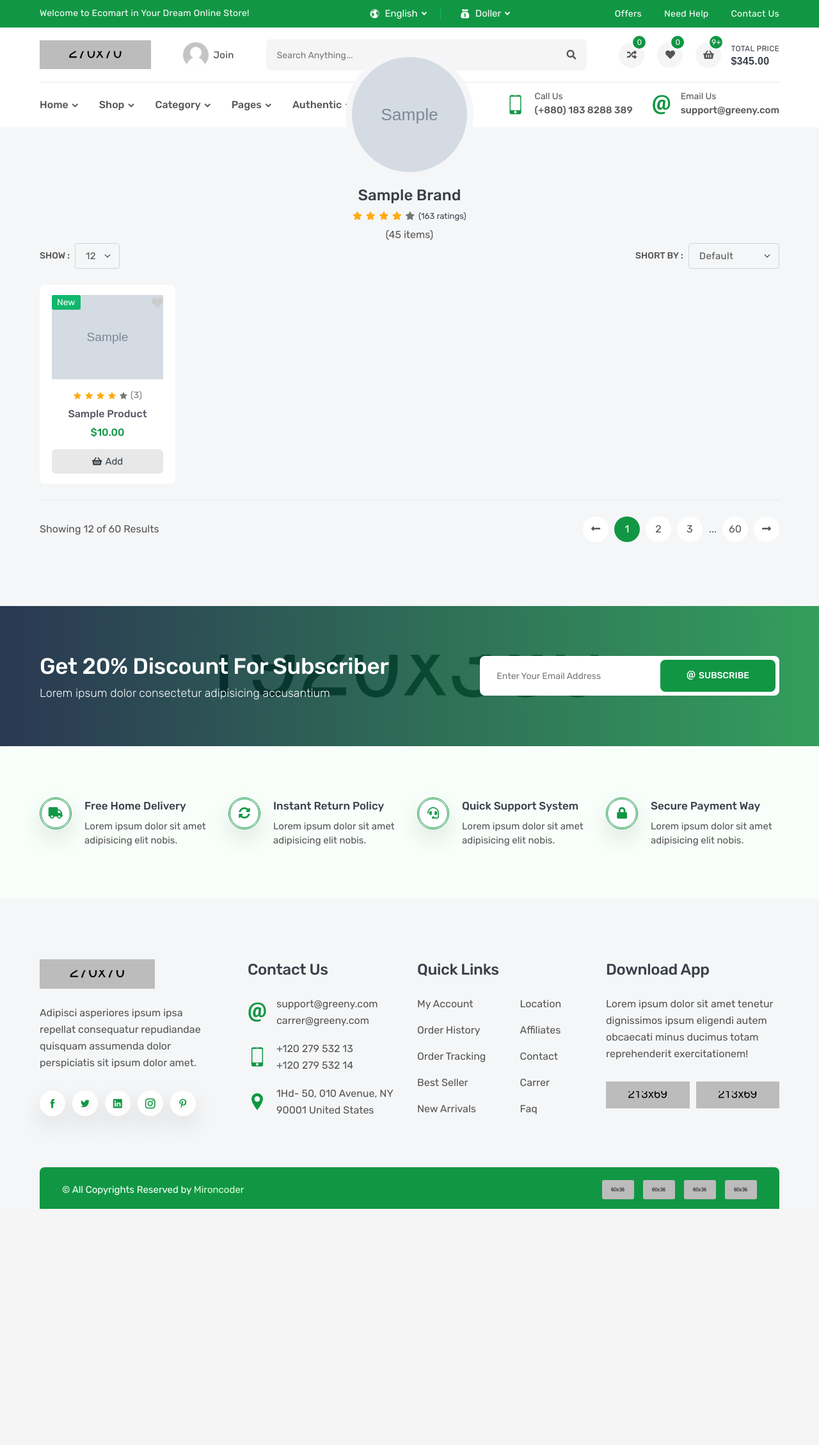
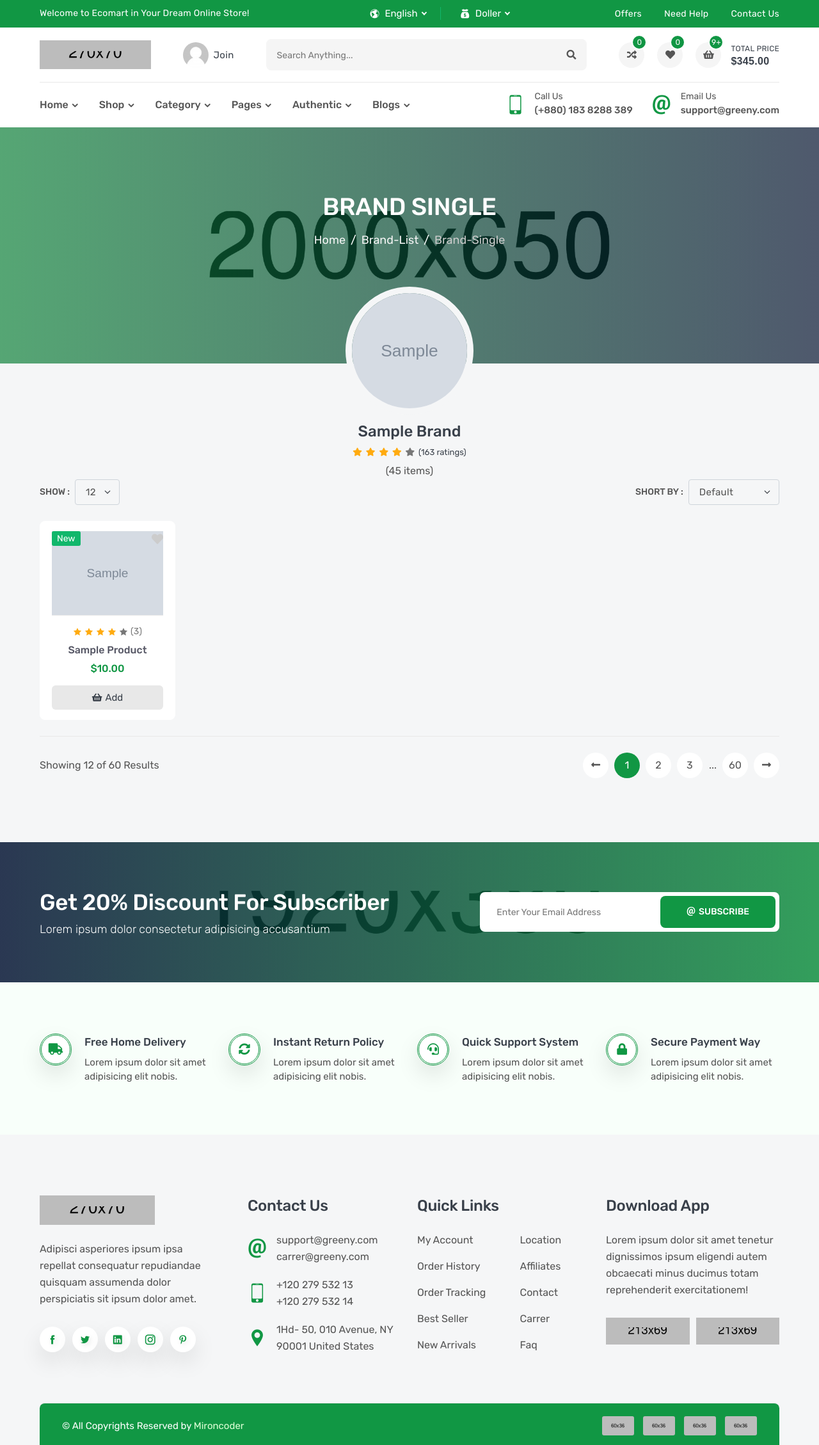
Before and after one commit to mohammdhawa/Amazon-Clone-Using-Django, a Django app: a page that uses products/templates/products/brand_detail.html in a window 1280 px wide. Shown: the whole page at 64% size. Before the commit the page ends 1889 px from the top, so only its background shows below. Run offline with Django 5.2, Linux system fonts and the light colour scheme; tables that the repository leaves empty hold one stand-in row (values such as "Sample post"); grey boxes marked "Sample" are stand-in pictures; some libraries are stand-ins or nearby versions.

Commit message:
add brand detail using ListView logic

```diff
--- a/products/templates/products/brand_detail.html
+++ b/products/templates/products/brand_detail.html
@@ -7,12 +7,29 @@
 
 {% block body %}
 
+    <!--=====================================
+                    BANNER PART START
+        =======================================-->
+        <section class="single-banner" style="background: url(images/single-banner.jpg) no-repeat center;">
+            <div class="container">
+                <h2>Brand Single</h2>
+                <ol class="breadcrumb">
+                    <li class="breadcrumb-item"><a href="index.html">Home</a></li>
+                    <li class="breadcrumb-item"><a href="brand-list.html">brand-list</a></li>
+                    <li class="breadcrumb-item active" aria-current="page">brand-single</li>
+                </ol>
+            </div>
+        </section>
         <!--=====================================
+                    BANNER PART END
+        =======================================-->
+
+    <!--=====================================
                   BRAND SINGLE PART START
         =======================================-->
         <div class="brand-single">
-            <a href="#"><img src="{{ object.image.url }}" alt="brand"></a>
-            <a href="#"><h3>{{ object.name }}</h3></a>
+            <a href="#"><img src="{{ brand.image.url }}" alt="brand"></a>
+            <a href="#"><h3>{{ brand.name}}</h3></a>
             <ul>
                 <li class="fas fa-star active"></li>
                 <li class="fas fa-star active"></li>
@@ -57,7 +74,7 @@
                     </div>
                 </div>
                 <div class="row row-cols-2 row-cols-md-3 row-cols-lg-3 row-cols-xl-5">
-                    {% for product in products %}
+                    {% for product in object_list %}
                     <div class="col">
                         <div class="product-card">
                             <div class="product-media">
--- a/products/views.py
+++ b/products/views.py
@@ -25,10 +25,24 @@ class BrandListView(ListView):
     model = Brand
 
 
-class BrandDetailView(DetailView):
-    model = Brand
+# class BrandDetailView(DetailView):
+#     model = Brand
+#
+#     def get_context_data(self, **kwargs):
+#         context = super().get_context_data(**kwargs)
+#         context['products'] = Product.objects.filter(brand=self.get_object())
+#         return context
+
+class BrandDetailView(ListView):
+    model = Product
+    template_name = 'products/brand_detail.html'
+
+    def get_queryset(self):
+        brand = Brand.objects.get(slug=self.kwargs['slug'])
+        queryset = super().get_queryset().filter(brand=brand)
+        return queryset
 
     def get_context_data(self, **kwargs):
         context = super().get_context_data(**kwargs)
-        context['products'] = Product.objects.filter(brand=self.get_object())
+        context['brand'] = Brand.objects.get(slug=self.kwargs['slug'])
         return context
```
